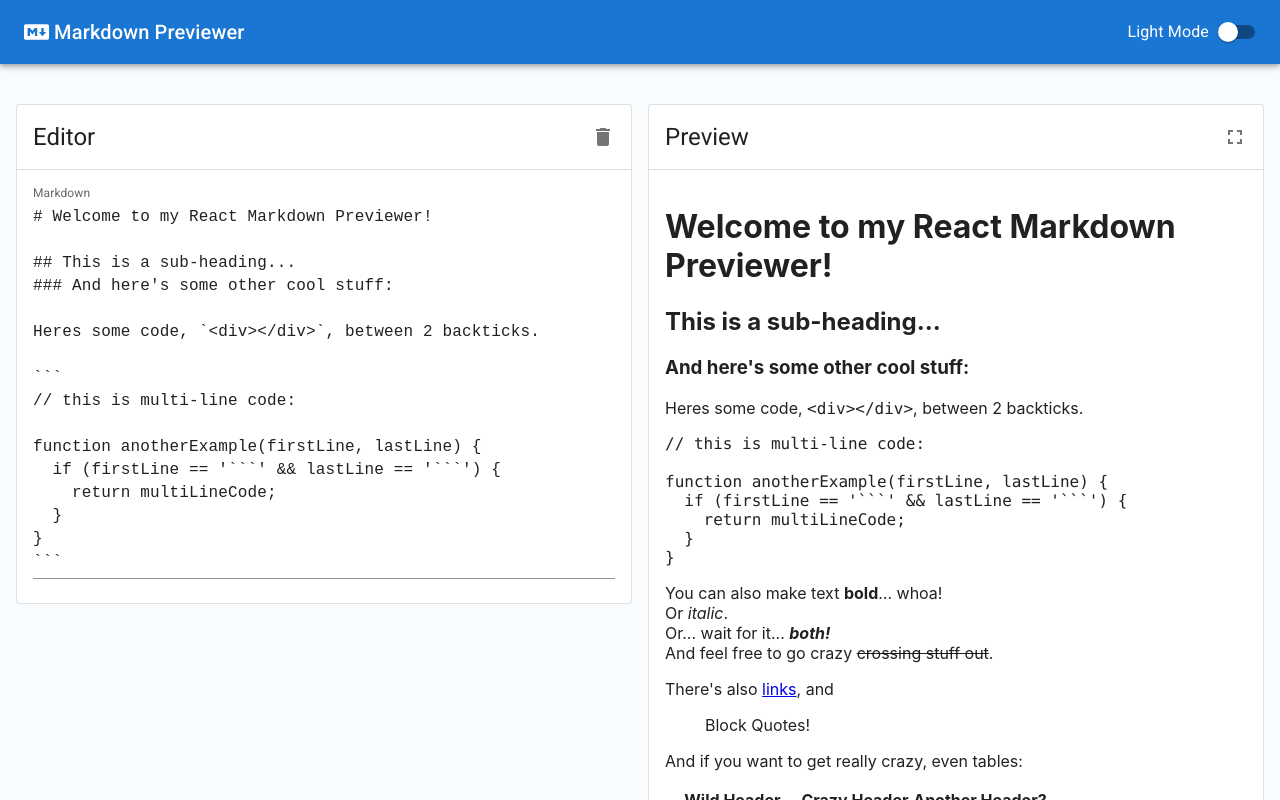
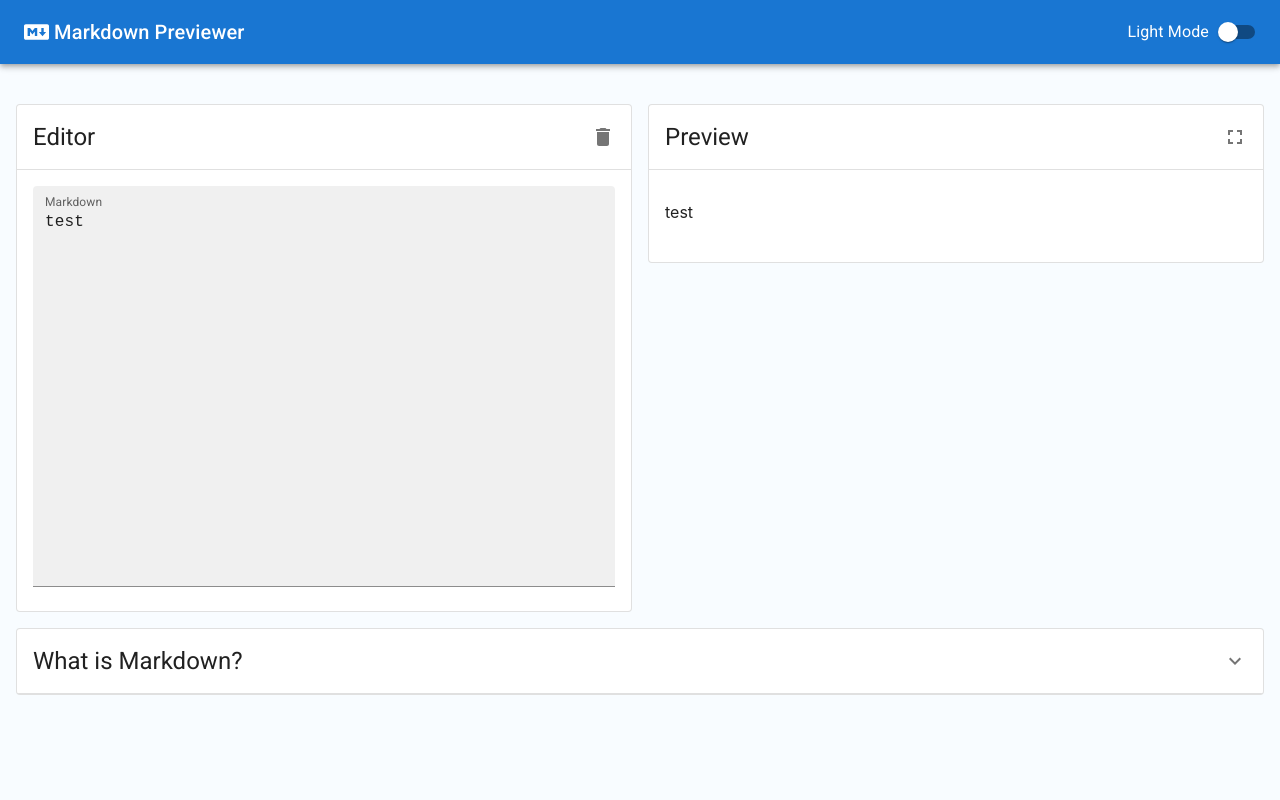
Before and after one commit to c-ehrlich/markdown-previewer, a React (Create React App) app: page / in a window 1280 px wide. Shown: the top 800 px of the page. Built offline with nearby package versions, Linux system fonts and the light colour scheme.

Commit message:
text field styling

```diff
--- a/src/components/Input.jsx
+++ b/src/components/Input.jsx
@@ -38,7 +38,7 @@ const Input = (props) => {
             multiline
             rows={16}
             label="Markdown"
-            variant="standard"
+            variant="filled"
             inputProps={{style: {fontFamily: "Monospace"}}}
           />
         </CardContent>
--- a/src/components/Output.jsx
+++ b/src/components/Output.jsx
@@ -80,7 +80,7 @@ const Output = () => {
 
   return (
     <Grid item xs={12} md={6} sx={{ height: "100%", overflowY: "scroll" }}>
-      <Card variant="outlined" height={300}>
+      <Card variant="outlined">
         <CardHeader
           title="Preview"
           action={
--- a/src/store.js
+++ b/src/store.js
@@ -46,7 +46,7 @@ And here. | Okay. | I think we get it.
 `;
 
 const useStore = create((set) => ({
-  text: placeholder,
+  text: "test",
   setText: (text) => set((state) => ({...state, text})),
   dark: false,
   setDark: (dark) => set((state) => ({...state, dark})),
```
